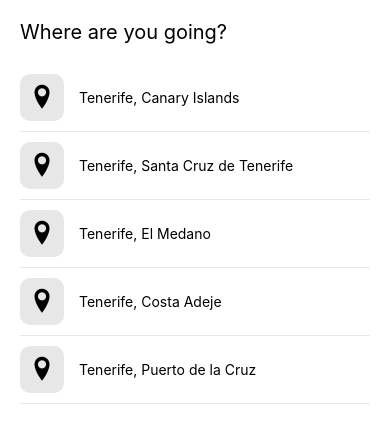
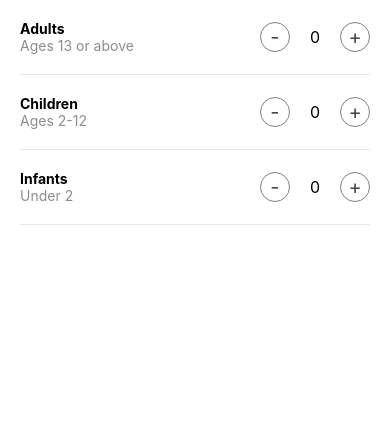
Before and after one commit to umeshraj1000/airbnb, a React Native app: screen / in a window 390 px wide. Shown: the top 432 px of the page. Built offline with nearby package versions, Linux system fonts and the light colour scheme.

Commit message:
guestscreen

```diff
--- a/App.js
+++ b/App.js
@@ -6,6 +6,7 @@ import feed from "./assets/data/feed";
 import SearchResultsScreen from "./src/screens/SearchResultsScreen";
 import HomeScreen from "./src/screens/HomeScreen";
 import DestinationSearchScreen from "./src/screens/DestinationSearchScreen";
+import GuestsScreen from "./src/screens/GuestsScreen";
 
 const post1 = feed[0];
 const post2 = feed[1];
@@ -18,7 +19,8 @@ export default function App() {
       {/* <Post post={post1} /> */}
       {/* <SearchResultsScreen /> */}
       {/* <HomeScreen /> */}
-      <DestinationSearchScreen />
+      {/* <DestinationSearchScreen /> */}
+      <GuestsScreen />
     </View>
   );
 }
--- /dev/null
+++ b/src/screens/GuestsScreen.js
@@ -0,0 +1,119 @@
+import React, { useState } from "react";
+import { View, Text, StyleSheet, Pressable } from "react-native";
+
+function GuestsScreen(props) {
+  const [adults, setAdults] = useState(0);
+  const [children, setChildren] = useState(0);
+  const [infants, setInfants] = useState(0);
+
+  return (
+    <View style={styles.container}>
+      <View style={styles.row}>
+        <View>
+          <Text style={styles.audienceText}>Adults</Text>
+          <Text style={styles.ageText}>Ages 13 or above</Text>
+        </View>
+        <View style={styles.rightContainer}>
+          <Pressable
+            style={styles.button}
+            onPress={() => setAdults(Math.max(0, adults - 1))}
+          >
+            <Text style={styles.plusMinusText}>-</Text>
+          </Pressable>
+          <Text style={styles.numberText}>{adults}</Text>
+          <Pressable
+            style={styles.button}
+            onPress={() => setAdults(adults + 1)}
+          >
+            <Text style={styles.plusMinusText}>+</Text>
+          </Pressable>
+        </View>
+      </View>
+
+      <View style={styles.row}>
+        <View>
+          <Text style={styles.audienceText}>Children</Text>
+          <Text style={styles.ageText}>Ages 2-12</Text>
+        </View>
+        <View style={styles.rightContainer}>
+          <Pressable
+            style={styles.button}
+            onPress={() => setChildren(Math.max(0, children - 1))}
+          >
+            <Text style={styles.plusMinusText}>-</Text>
+          </Pressable>
+          <Text style={styles.numberText}>{children}</Text>
+          <Pressable
+            style={styles.button}
+            onPress={() => setChildren(children + 1)}
+          >
+            <Text style={styles.plusMinusText}>+</Text>
+          </Pressable>
+        </View>
+      </View>
+
+      <View style={styles.row}>
+        <View>
+          <Text style={styles.audienceText}>Infants</Text>
+          <Text style={styles.ageText}>Under 2</Text>
+        </View>
+        <View style={styles.rightContainer}>
+          <Pressable
+            style={styles.button}
+            onPress={() => setInfants(Math.max(0, infants - 1))}
+          >
+            <Text style={styles.plusMinusText}>-</Text>
+          </Pressable>
+          <Text style={styles.numberText}>{infants}</Text>
+          <Pressable
+            style={styles.button}
+            onPress={() => setInfants(infants + 1)}
+          >
+            <Text style={styles.plusMinusText}>+</Text>
+          </Pressable>
+        </View>
+      </View>
+    </View>
+  );
+}
+
+const styles = StyleSheet.create({
+  container: {},
+  audienceText: {
+    fontWeight: "bold",
+  },
+  ageText: {
+    color: "#8d8d8d",
+  },
+  row: {
+    flexDirection: "row",
+    justifyContent: "space-between",
+    paddingVertical: 20,
+    borderBottomWidth: 1,
+    borderColor: "#e7e7e7",
+    marginHorizontal: 20,
+  },
+  rightContainer: {
+    flexDirection: "row",
+    alignItems: "center",
+  },
+  button: {
+    borderWidth: 1,
+    width: 30,
+    height: 30,
+    borderRadius: 15,
+    justifyContent: "center",
+    alignItems: "center",
+    borderColor: "grey",
+  },
+  numberText: {
+    marginHorizontal: 20,
+    fontSize: 16,
+  },
+  plusMinusText: {
+    fontSize: 20,
+    color: "#474747",
+  },
+});
+
+export default GuestsScreen;
```
